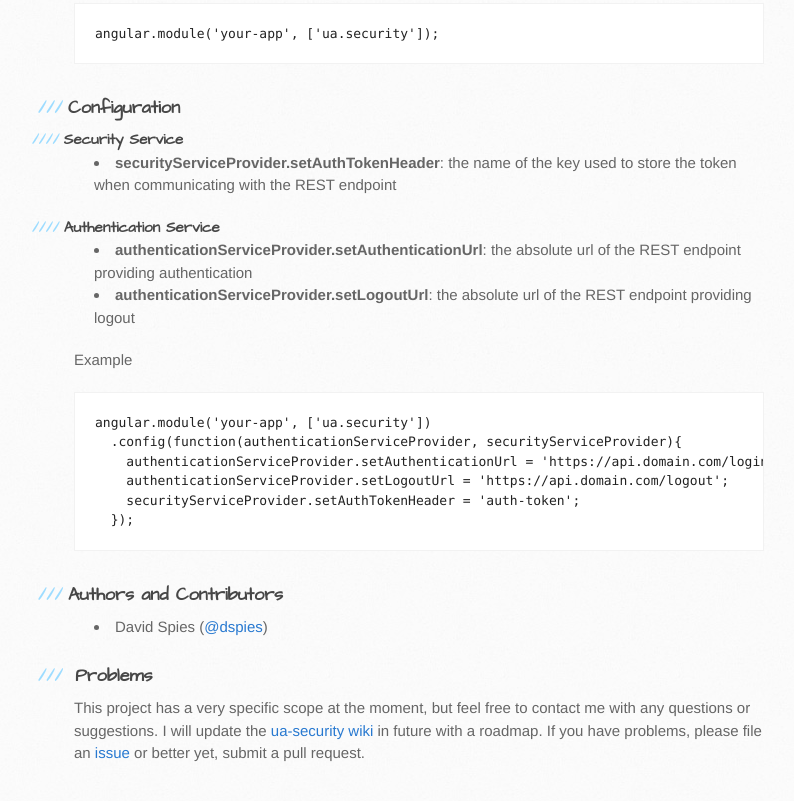
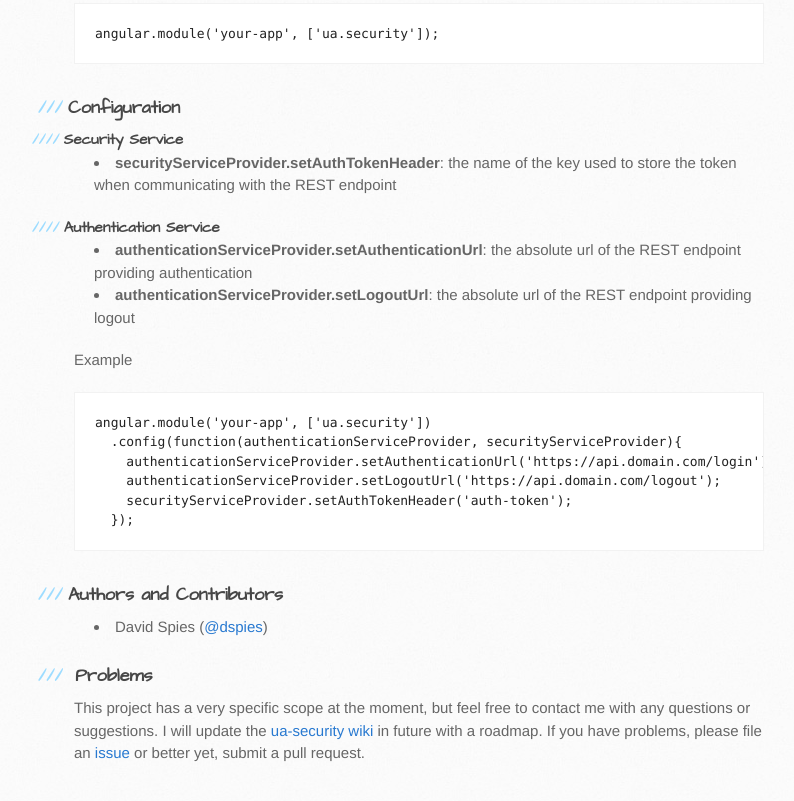
Before and after one commit to dspies/ua-security, a website: page index.html in a window 1280 px wide. Shown: the part 674-1475 px from the top of the page, without its empty margins (96-890 px from the left). Drawn offline with Linux system fonts and the light colour scheme.

Commit message:
Fixed Example code

```diff
--- a/index.html
+++ b/index.html
@@ -60,9 +60,9 @@
             <pre class="code">
 angular.module('your-app', ['ua.security'])
   .config(function(authenticationServiceProvider, securityServiceProvider){
-    authenticationServiceProvider.setAuthenticationUrl = 'https://api.domain.com/login';
-    authenticationServiceProvider.setLogoutUrl = 'https://api.domain.com/logout';
-    securityServiceProvider.setAuthTokenHeader = 'auth-token';
+    authenticationServiceProvider.setAuthenticationUrl('https://api.domain.com/login');
+    authenticationServiceProvider.setLogoutUrl('https://api.domain.com/logout');
+    securityServiceProvider.setAuthTokenHeader('auth-token');
   });</pre>
 
             <h3><a name="authors-and-contributors" class="anchor" href="#authors-and-contributors"><span class="octicon octicon-link"></span></a>Authors and Contributors</h3>
```
